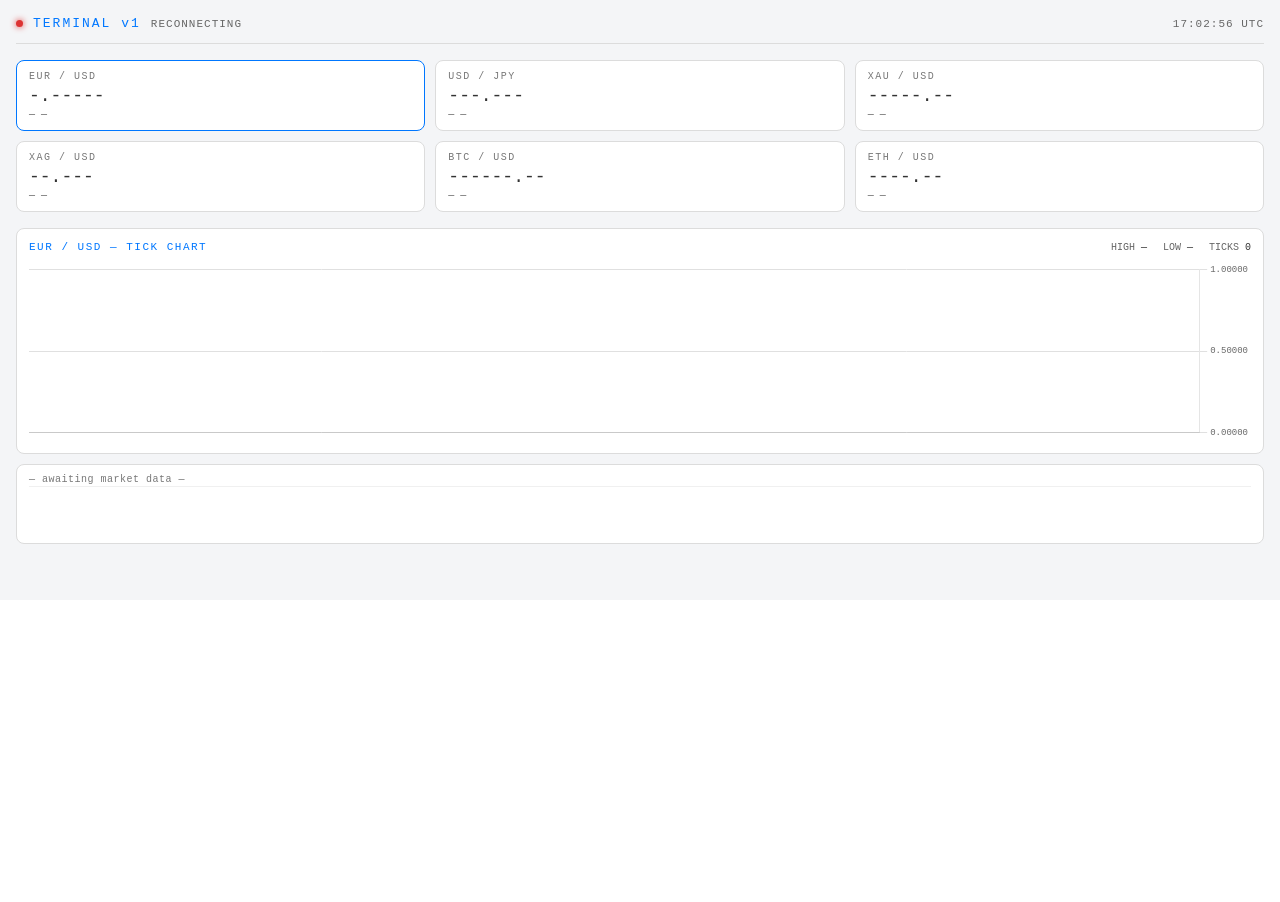
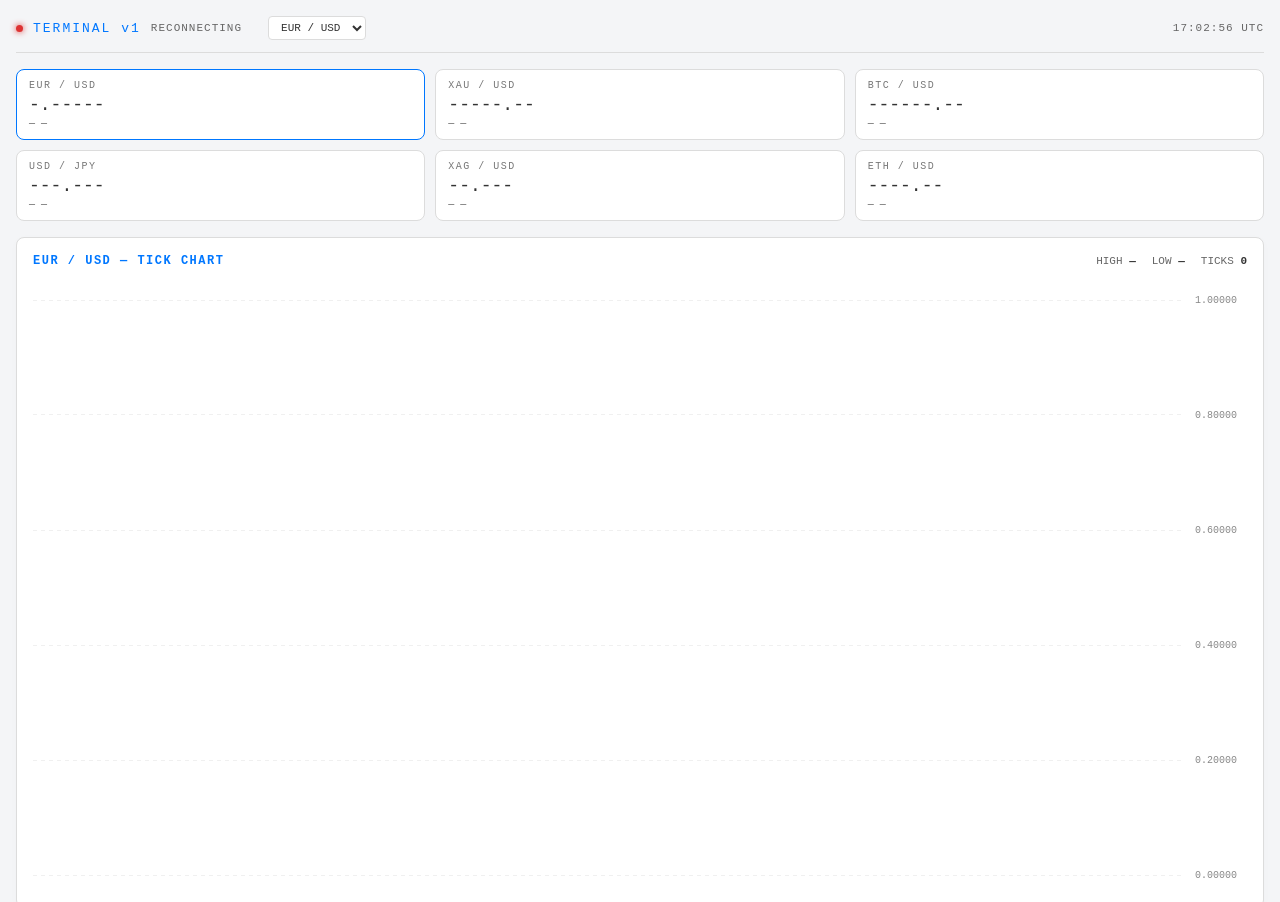
Before and after one commit to rajaboypai708/terminal, a plain HTML site: page index.html in a window 1280 px wide. Shown: the top 902 px of the page. Before the commit the page ends 800 px from the top, so only its background shows below. Drawn offline with nearby package versions, Linux system fonts and the light colour scheme.

Commit message:
Update index.html via AI Compile — 2026-06-12 17:02:46

```diff
--- a/index.html
+++ b/index.html
@@ -4,10 +4,12 @@
 body { font-family: var(--font-mono, monospace); }
 #terminal {
   background: #f4f5f7;
-  min-height: 600px;
+  min-height: 100vh;
   padding: 16px;
-  border-radius: var(--border-radius-lg);
+  border-radius: 0;
   color: #333333;
+  display: flex;
+  flex-direction: column;
 }
 #header {
   display: flex;
@@ -27,9 +29,24 @@ body { font-family: var(--font-mono, monospace); }
 #status-dot.live { background: #0077ff; box-shadow: 0 0 6px #0077ff; }
 #status-text { font-size: 11px; color: #666; letter-spacing: 1px; }
 #clock { font-size: 11px; color: #666; letter-spacing: 1px; }
+#pair-select {
+  background: #ffffff;
+  border: 1px solid #dcdcdc;
+  border-radius: 4px;
+  padding: 4px 8px;
+  font-family: inherit;
+  font-size: 11px;
+  color: #333;
+  margin-left: 16px;
+  cursor: pointer;
+  outline: none;
+}
+#pair-select:focus { border-color: #0077ff; }
 #pairs-grid {
   display: grid;
   grid-template-columns: repeat(3, 1fr);
+  grid-template-rows: repeat(2, 1fr);
+  grid-auto-flow: column;
   gap: 10px;
   margin-bottom: 16px;
 }
@@ -69,20 +86,24 @@ body { font-family: var(--font-mono, monospace); }
   background: #ffffff;
   border: 0.5px solid #dcdcdc;
   border-radius: 8px;
-  padding: 12px;
+  padding: 16px;
   margin-bottom: 10px;
+  flex-grow: 1;
+  display: flex;
+  flex-direction: column;
+  box-shadow: 0 2px 10px rgba(0,0,0,0.02);
 }
 #chart-header {
   display: flex;
   align-items: center;
   justify-content: space-between;
-  margin-bottom: 8px;
+  margin-bottom: 16px;
 }
-#chart-title { font-size: 11px; color: #0077ff; letter-spacing: 1.5px; }
+#chart-title { font-size: 12px; font-weight: 600; color: #0077ff; letter-spacing: 1.5px; }
 #chart-stats { display: flex; gap: 16px; }
-.cstat { font-size: 10px; color: #666; }
-.cstat span { color: #333; }
-#chart-canvas-wrap { position: relative; width: 100%; height: 180px; }
+.cstat { font-size: 11px; color: #666; font-weight: 500; }
+.cstat span { color: #333; font-weight: 600; }
+#chart-canvas-wrap { position: relative; width: 100%; flex-grow: 1; min-height: 250px; }
 #myChart { width: 100% !important; }
 #tick-log {
   background: #ffffff;
@@ -109,8 +130,16 @@ body { font-family: var(--font-mono, monospace); }
       <div id="status-dot"></div>
       <div id="logo">TERMINAL v1</div>
       <div id="status-text">CONNECTING</div>
-    </div>
-    <div id="clock">--:--:--</div>
+            <select id="pair-select">
+              <option value="EUR/USD">EUR / USD</option>
+              <option value="USD/JPY">USD / JPY</option>
+              <option value="XAU/USD">XAU / USD</option>
+              <option value="XAG/USD">XAG / USD</option>
+              <option value="BTC/USD">BTC / USD</option>
+              <option value="ETH/USD">ETH / USD</option>
+            </select>
+          </div>
+          <div id="clock">--:--:--</div>
   </div>
 
   <div id="pairs-grid">
@@ -211,6 +240,10 @@ setInterval(clockTick, 1000);
 clockTick();
 
 const ctx = document.getElementById('myChart').getContext('2d');
+const gradient = ctx.createLinearGradient(0, 0, 0, 600);
+gradient.addColorStop(0, 'rgba(0,119,255,0.15)');
+gradient.addColorStop(1, 'rgba(0,119,255,0.0)');
+
 chart = new Chart(ctx, {
   type: 'line',
   data: {
@@ -219,20 +252,25 @@ chart = new Chart(ctx, {
       label: 'price',
       data: [],
       borderColor: '#0077ff',
-      borderWidth: 1.5,
+      borderWidth: 2,
       pointRadius: 0,
-      tension: 0.1,
-      fill: {
-        target: 'origin',
-        above: 'rgba(0,119,255,0.04)',
-        below: 'rgba(221,51,51,0.04)'
-      }
+      pointHoverRadius: 5,
+      pointBackgroundColor: '#ffffff',
+      pointBorderColor: '#0077ff',
+      pointBorderWidth: 2,
+      tension: 0,
+      fill: true,
+      backgroundColor: gradient
     }]
   },
   options: {
     responsive: true,
     maintainAspectRatio: false,
     animation: false,
+    interaction: {
+      mode: 'index',
+      intersect: false,
+    },
     plugins: { legend: { display: false }, tooltip: {
       callbacks: {
         label: ctx => ctx.parsed.y.toFixed(5)
@@ -242,20 +280,25 @@ chart = new Chart(ctx, {
       borderWidth: 1,
       titleColor: '#666',
       bodyColor: '#0077ff',
-      bodyFont: { family: 'monospace', size: 11 }
+      bodyFont: { family: 'monospace', size: 12, weight: 'bold' },
+      padding: 10,
+      displayColors: false,
+      caretPadding: 10
     }},
     scales: {
       x: {
         display: true,
-        ticks: { color: '#666', font: { family: 'monospace', size: 9 }, maxTicksLimit: 6, maxRotation: 0 },
-        grid: { color: '#e0e0e0' }
+        ticks: { color: '#888', font: { family: 'monospace', size: 10 }, maxTicksLimit: 8, maxRotation: 0 },
+        grid: { color: '#f0f0f0', drawTicks: false },
+        border: { display: false }
       },
       y: {
         display: true,
         position: 'right',
-        ticks: { color: '#666', font: { family: 'monospace', size: 9 }, maxTicksLimit: 5,
+        ticks: { color: '#888', font: { family: 'monospace', size: 10 }, maxTicksLimit: 8, padding: 10,
           callback: v => v.toFixed(5) },
-        grid: { color: '#e0e0e0' }
+        grid: { color: '#f0f0f0', drawTicks: false },
+        border: { display: false, dash: [4, 4] }
       }
     }
   }
@@ -298,12 +341,24 @@ function addLog(key, price, dir, time) {
   while (log.children.length > 30) log.removeChild(log.lastChild);
 }
 
+const pairSelect = document.getElementById('pair-select');
+
+pairSelect.addEventListener('change', (e) => {
+  selectedPair = e.target.value;
+  selectedKey = displayMap[selectedPair];
+  document.querySelectorAll('.pair-card').forEach(c => {
+    c.classList.toggle('selected', c.dataset.pair === selectedPair);
+  });
+  updateChart();
+});
+
 document.querySelectorAll('.pair-card').forEach(card => {
   card.addEventListener('click', () => {
     document.querySelectorAll('.pair-card').forEach(c => c.classList.remove('selected'));
     card.classList.add('selected');
     selectedPair = card.dataset.pair;
     selectedKey = displayMap[selectedPair];
+    pairSelect.value = selectedPair;
     updateChart();
   });
 });
```
